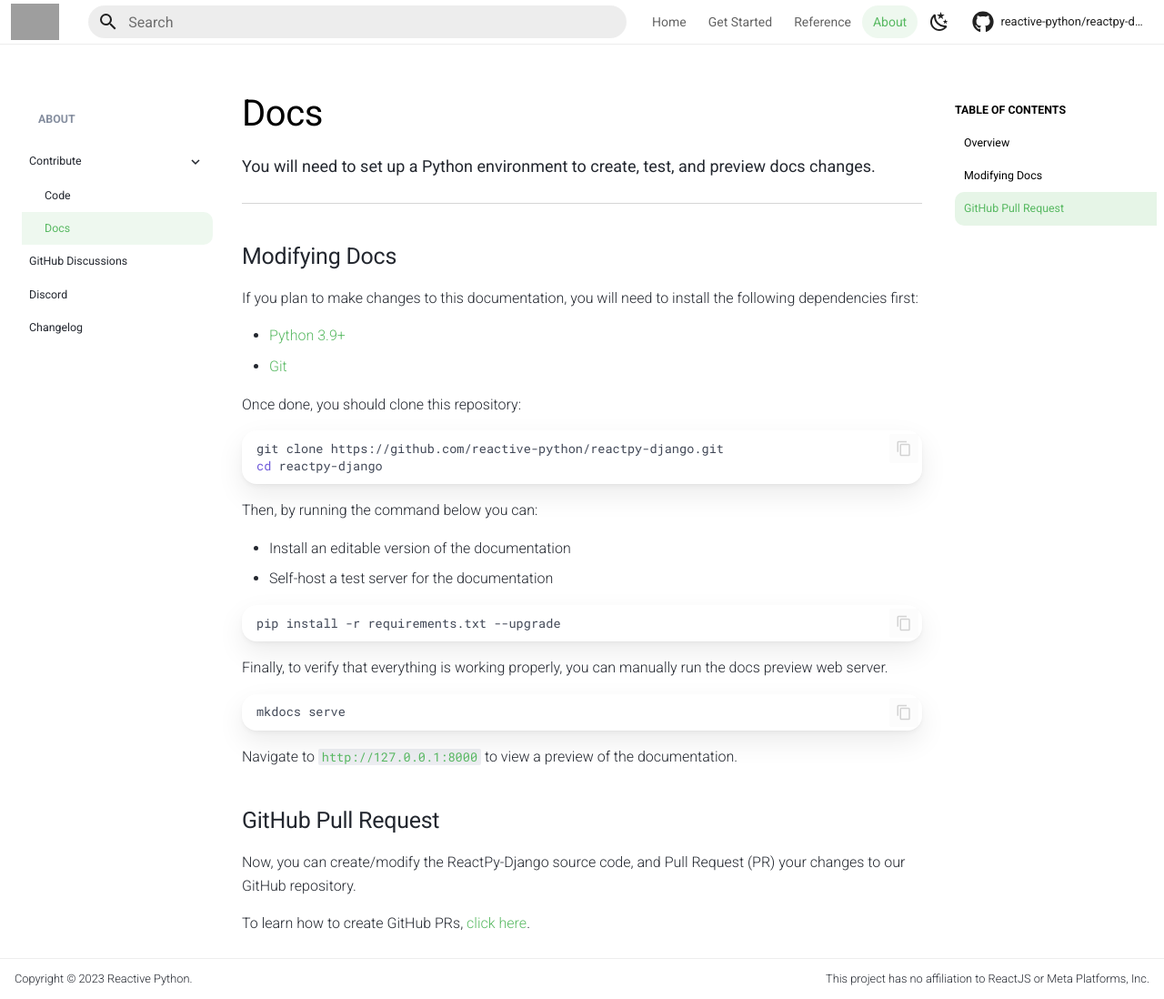
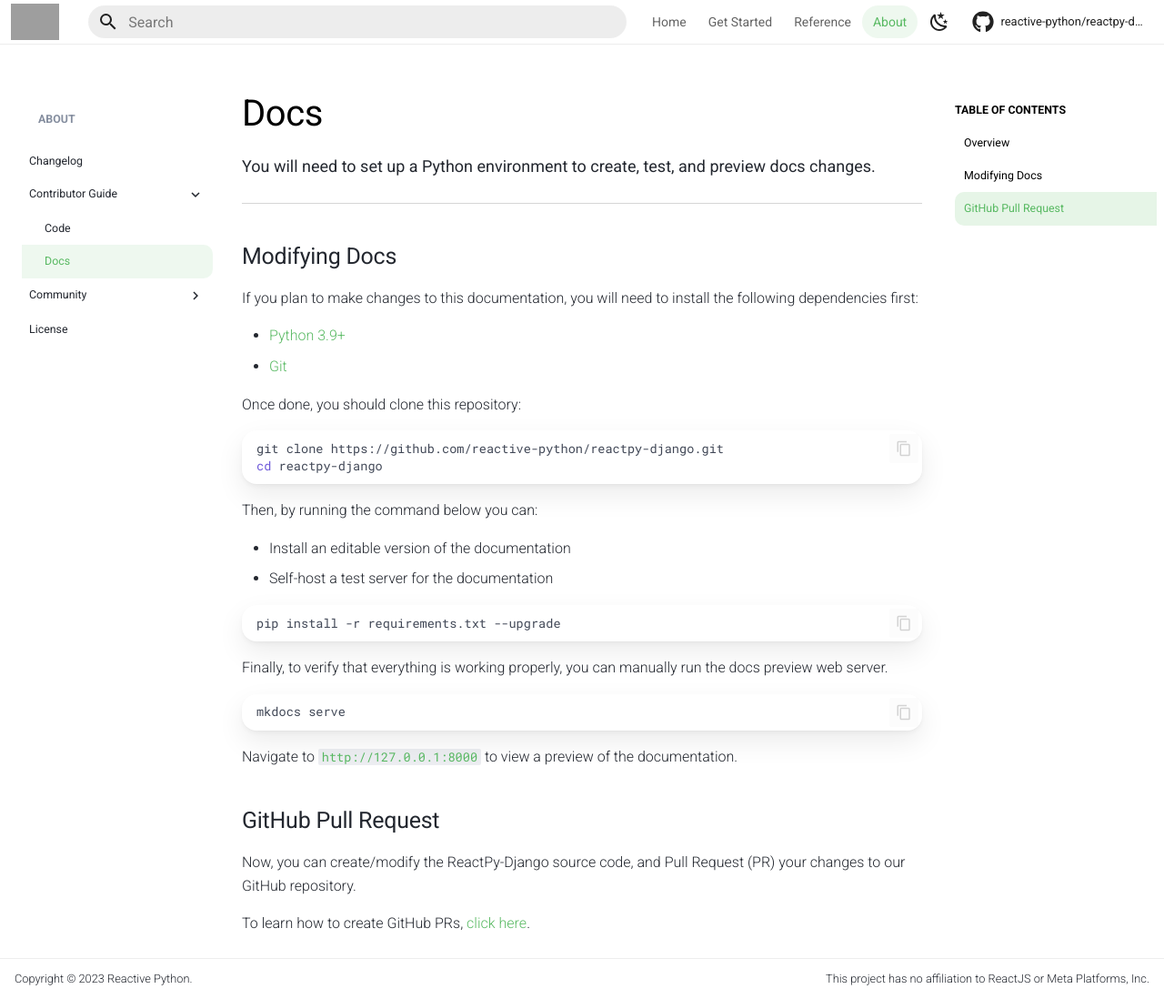
Before and after one commit to reactive-python/reactpy-django, an MkDocs documentation site: the page built from docs/src/about/docs.md, in a window 1280 px wide and 1098 px high. Shown: the whole window at 91% size. Built offline with MkDocs 1.6.1 and Material for MkDocs 9.7.7, drawn with Linux system fonts in a browser that asks for light colours; comment, search, counter and statistics services are not loaded; the version menu is left out; grey boxes are pictures that could not be loaded.

Commit message:
add license to docs

```diff
--- a/mkdocs.yml
+++ b/mkdocs.yml
@@ -12,12 +12,14 @@ nav:
           - Template Tag: reference/template-tag.md
           - Settings: reference/settings.md
     - About:
-          - Contribute:
+          - Changelog: about/changelog.md
+          - Contributor Guide:
                 - Code: about/code.md
                 - Docs: about/docs.md
-          - GitHub Discussions: https://github.com/reactive-python/reactpy-django/discussions
-          - Discord: https://discord.gg/uNb5P4hA9X
-          - Changelog: about/changelog.md
+          - Community:
+                - GitHub Discussions: https://github.com/reactive-python/reactpy-django/discussions
+                - Discord: https://discord.gg/uNb5P4hA9X
+          - License: about/license.md
 
 theme:
     name: material
@@ -114,6 +116,7 @@ watch:
     - mkdocs.yml
     - README.md
     - CHANGELOG.md
+    - LICENSE.md
     - .mailmap
 
 site_name: ReactPy-Django
```
Also changed, not shown: LICENSE.md (added, +9 -0 lines), docs/src/about/license.md (added, +8 -0 lines), 1 other file.
